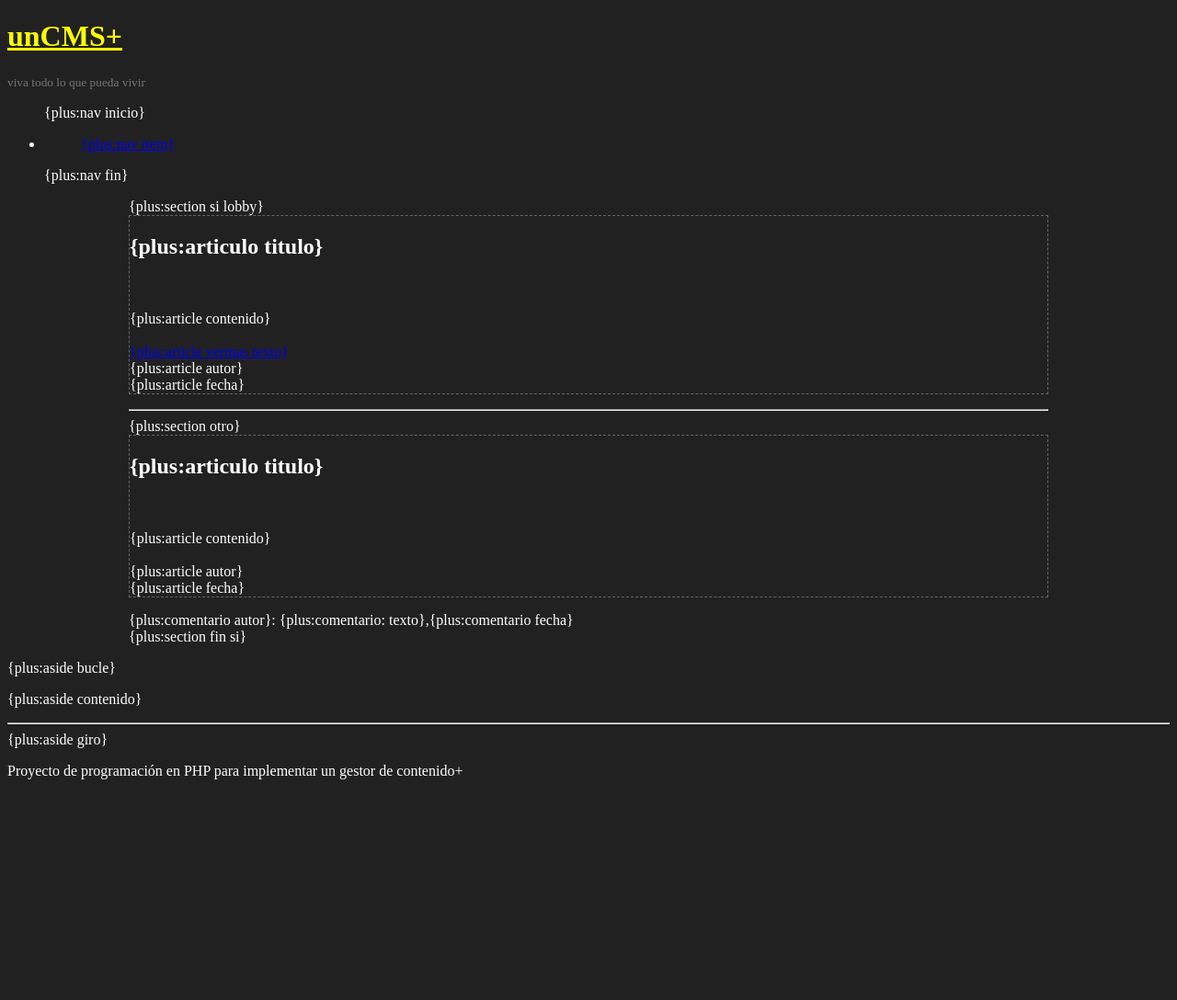
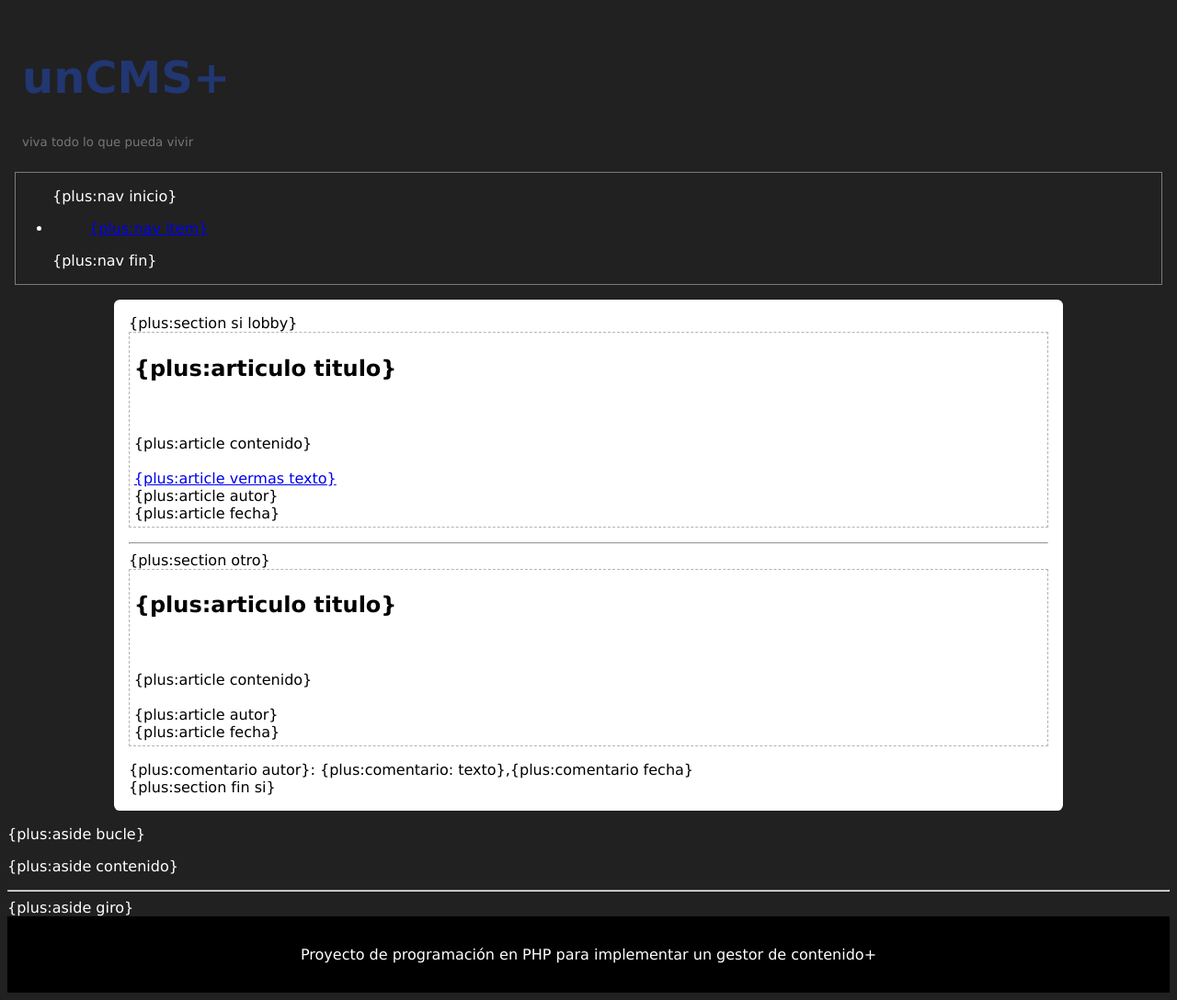
Before and after one commit to David256/unCMSplus, a PHP site: page /unCMSplus/ in a window 1280 px wide. Shown: the whole page at 92% size. Before the commit the page ends 848 px from the top, so only its background shows below. Run offline with PHP 8.4, Linux system fonts and the light colour scheme.

Commit message:
Corrección de la sección de articulos
se modifico de manera necesaria para un buen funcionamiento

```diff
--- a/code/CMS.php
+++ b/code/CMS.php
@@ -70,10 +70,10 @@ class unCMSplus{
 
 	//carga el blog especifico
 	function cargarBlog($ruta){
-		$lugarInicio = strpos($this->contenido, '{plus:section si lobby}');
-		$lugarElse = strpos($this->contenido, '{plus:section otro}');
+		$lugarInicio = strpos($this->contenido, '{plus:section otro}') + strlen('{plus:section otro}');
+		$lugarSiFin = strpos($this->contenido, '{plus:section fin si}') - strlen('{plus:section fin si}');
 		$tamano = strlen($this->contenido);
-		$extracto = substr($this->contenido, $lugarInicio, $lugarElse - $lugarInicio);
+		$extracto = substr($this->contenido, $lugarInicio, $lugarSiFin - $lugarInicio);
 
 		//cargamos el blog
 		$direccion = './blog/' . $ruta . '.html';
@@ -93,8 +93,11 @@ class unCMSplus{
 
 		//guardamos todo
 		$lugarInicio = strpos($this->contenido, '{plus:section si lobby}');
-		$lugarFin = strpos($this->contenido, '{plus:section fin si}');
-		$this->contenido = $extracto;
+		$lugarFin = strpos($this->contenido, '{plus:section fin si}') + strlen('{plus:section fin si}');
+		//desde inicio hasta lugarInicio y desde lugarFin todo el resto de documento
+		$parteA = substr($this->contenido, 0, $lugarInicio);
+		$parteB = substr($this->contenido, $lugarFin);
+		$this->contenido = $parteA . $extracto . $parteB;
 	}
 
 	//cargamos todos los blogs
--- a/tema/defecto/index.css
+++ b/tema/defecto/index.css
@@ -1,21 +1,42 @@
 body{
 	background: #212121;
 	color: #fff;
-	font-size: verdana;
+	font-family: verdana;
+}
+header{
+	padding: 1em;
+	border-bottom: 1px solid rgba(255,255,0,0,4);
 }
 header h1{
-	color: yellow;
-	text-decoration: underline;
+	color: rgba(34,56,123,0.9);
+	font-size: 3em;
 }
 header small{
 	color: #777;
+}
+nav{
+	display: block;
+	border: 1px solid rgba(255,255,255,0.4);
+	margin: 0.5em;
 }
 section{
 	display: block;
 	margin: 1em auto;
 	max-width: 1000px;
+	background: white;
+	color: black;
+	padding: 1em;
+	border-radius: 0.4em;
 }
 article{
-	border: 1px dashed #666;
+	border: 1px dashed rgba(6,6,6,0.3);
+	padding: 0.3em;
 	margin-bottom: 1em;
 }
+footer{
+	text-align: center;
+	color: white;
+	background: black;
+	padding: 1em;
+	bottom: 0px;
+}
```
